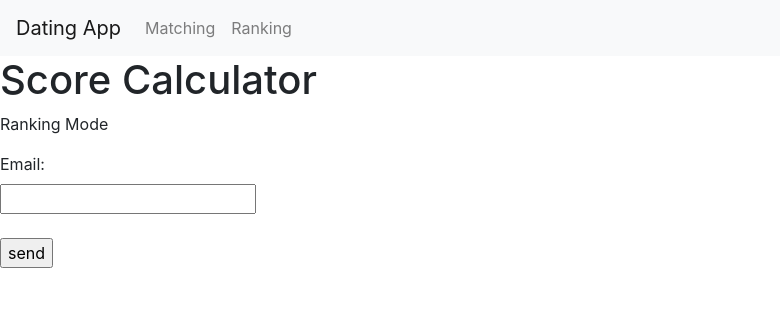
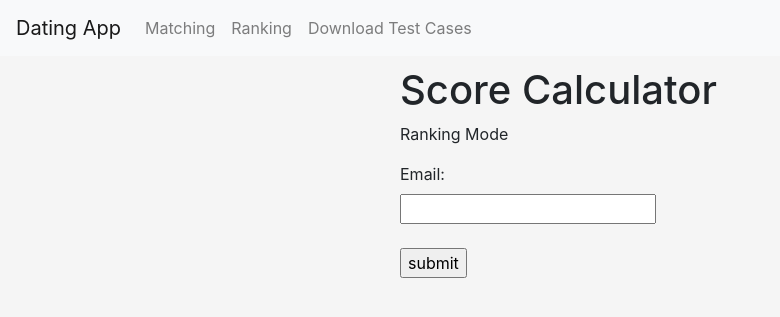
Before and after one commit to Poomon001/UVEC_hack2020-Dating_App, a Flask app: page /ranking in a window 1280 px wide. Shown: the top 317 px of the page, without its empty margins (0-780 px from the left). Run offline with Flask 2, Linux system fonts and the light colour scheme; some libraries are stand-ins or nearby versions.

Commit message:
update css

```diff
--- a/app.py
+++ b/app.py
@@ -1,4 +1,4 @@
-from flask import  Flask, render_template, url_for, redirect, request
+from flask import  Flask, render_template, url_for, redirect, request, send_file
 import dating
 import csv
 from geopy.distance import great_circle
@@ -33,5 +33,9 @@ def ranking():
     else:
         return render_template("upload2.html", text="Ranking Mode")
 
+@app.route("/testCases")
+def testCases():
+    return send_file('UVEC-Fall-2020-Seed.csv', as_attachment=True, attachment_filename='UVEC-Fall-2020-testCases.csv')
+
 if __name__ == "__main__":
     app.run(debug=True)
--- /dev/null
+++ b/static/styles/style.css
@@ -0,0 +1,8 @@
+body{
+    background: whitesmoke;
+}
+.content {
+  max-width: 500px;
+  margin: auto;
+  padding: 10px;
+}
--- a/templates/base.html
+++ b/templates/base.html
@@ -3,11 +3,12 @@
 <head>
     <meta charset="UTF-8">
     <link rel="stylesheet" href="https://stackpath.bootstrapcdn.com/bootstrap/4.5.2/css/bootstrap.min.css" integrity="sha384-JcKb8q3iqJ61gNV9KGb8thSsNjpSL0n8PARn9HuZOnIxN0hoP+VmmDGMN5t9UJ0Z" crossorigin="anonymous">
-    <link rel="stylesheet" type="text/css" href="{{url_for('static', filename='style.css')}}">
     {% block script %}{% endblock %}
+    <link rel= "stylesheet" type= "text/css" href= "{{ url_for('static',filename='styles/style.css') }}">
     <title>{% block title %}{% endblock %}</title>
 </head>
 <body>
+
     <nav class="navbar navbar-expand-lg navbar-light bg-light">
   <a class="navbar-brand" href="#">Dating App</a>
   <button class="navbar-toggler" type="button" data-toggle="collapse" data-target="#navbarNav" aria-controls="navbarNav" aria-expanded="false" aria-label="Toggle navigation">
@@ -21,13 +22,18 @@
       <li class="nav-item">
         <a class="nav-link" href="/ranking">Ranking</a>
       </li>
+      <li class="nav-item">
+          <a class="nav-link" href="/testCases">Download Test Cases</a>
+      </li>
     </ul>
   </div>
 </nav>
+    <div class="content">
     {% block content %}
     {% endblock %}
 <script src="https://code.jquery.com/jquery-3.5.1.slim.min.js" integrity="sha384-DfXdz2htPH0lsSSs5nCTpuj/zy4C+OGpamoFVy38MVBnE+IbbVYUew+OrCXaRkfj" crossorigin="anonymous"></script>
 <script src="https://cdn.jsdelivr.net/npm/popper.js@1.16.1/dist/umd/popper.min.js" integrity="sha384-9/reFTGAW83EW2RDu2S0VKaIzap3H66lZH81PoYlFhbGU+6BZp6G7niu735Sk7lN" crossorigin="anonymous"></script>
 <script src="https://stackpath.bootstrapcdn.com/bootstrap/4.5.2/js/bootstrap.min.js" integrity="sha384-B4gt1jrGC7Jh4AgTPSdUtOBvfO8shuf57BaghqFfPlYxofvL8/KUEfYiJOMMV+rV" crossorigin="anonymous"></script>
+</div>
 </body>
 </html>
--- a/templates/upload.html
+++ b/templates/upload.html
@@ -15,5 +15,4 @@
 </form>
 <p>{{email_1}}</p>
 <p>{{email_2}}</p>
-
 {% endblock %}
--- a/templates/upload2.html
+++ b/templates/upload2.html
@@ -9,6 +9,6 @@
 <form id="upload" action="#" method="POST" enctype="multipart/form-data">
   <label>Email:</label><br>
   <input type="email" name="email_1"><br><br>
-  <input type="submit" value="send">
+  <input type="submit" value="submit">
 </form>
 {% endblock %}
```
Also changed, not shown: readME.md, static/style.css (added).
